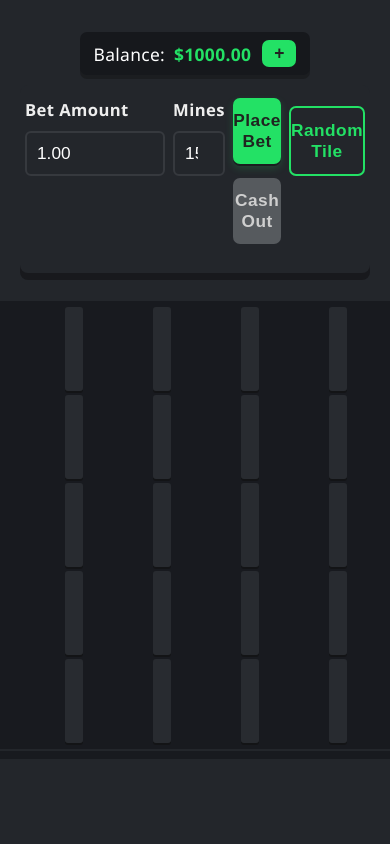
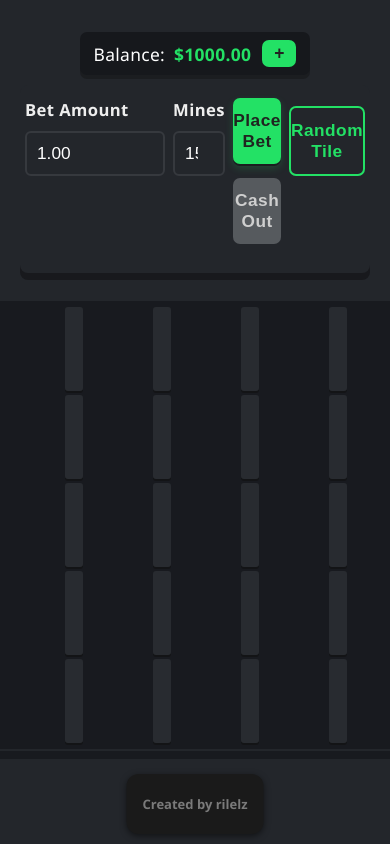
Before and after one commit to rilelz/mines-game1, a plain HTML site: page index.html in a window 390 px wide. Shown: the top 844 px of the page. Drawn offline with Linux system fonts and the light colour scheme.

Commit message:
Update mines.css

```diff
--- a/mines.css
+++ b/mines.css
@@ -389,32 +389,35 @@ body {
     background: #23262b;
   }
 #credits {
-  text-align: center;
-  margin-top: 30px;
-  padding: 12px 0;
+  position: fixed;
+  bottom: 10px;
+  left: 50%;
+  transform: translateX(-50%);
+  background-color: #1a1a1a;
+  padding: 8px 16px;
+  border-radius: 12px;
   font-family: 'Segoe UI', Tahoma, Geneva, Verdana, sans-serif;
+  font-size: 13px;
   font-weight: 600;
-  font-size: 13px;
-  color: #9f9f9f;
-  border-top: 1px solid #2e2e2e;
+  color: #7a7a7a;
   user-select: none;
-  background-color: #121212;
-  letter-spacing: 0.04em;
-  transition: color 0.3s ease;
+  box-shadow: 0 2px 6px rgba(0,0,0,0.5);
+  z-index: 1000;
 }
 
 #credits a {
-  color: #23e165;
+  color: #7a7a7a;
   text-decoration: none;
-  font-weight: 700;
-  transition: color 0.3s ease;
+  transition: transform 0.3s ease;
+  cursor: pointer;
+  display: inline-block;
 }
 
 #credits a:hover,
 #credits a:focus {
-  color: #00ff88;
-  text-decoration: underline;
+  transform: scale(1.15);
   outline: none;
 }
 
+
 }
```
